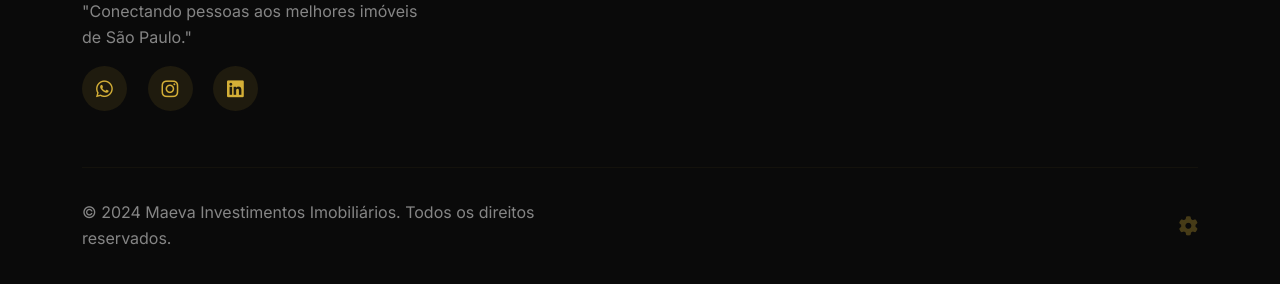
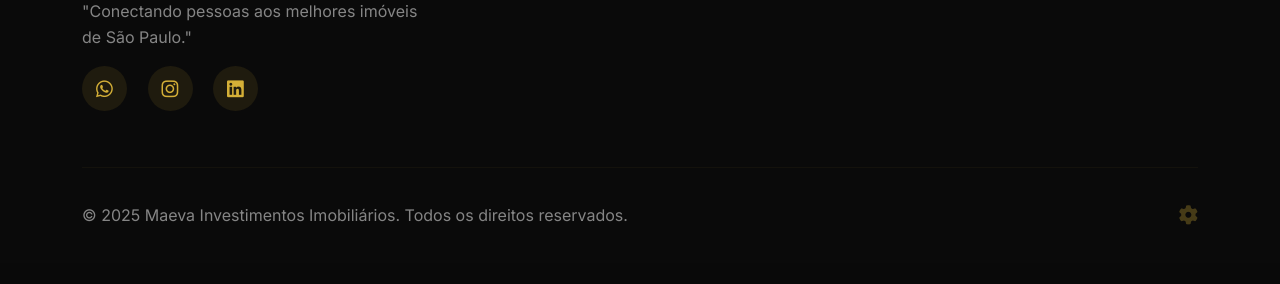
Before and after one commit to clientedev/maeva, a Flask app: page /sobre in a window 1280 px wide. Shown: the part 2747-3031 px from the top of the page. After the commit the page ends 2972 px from the top, so only its background shows below. Run offline with Flask 3, Linux system fonts and the light colour scheme; some web fonts are replaced.

Commit message:
Update copyright year and prepare site for deployment
Update the copyright year in the base template from 2024 to 2025.

Replit-Commit-Author: Agent
Replit-Commit-Session-Id: f417dbad-f6e9-4e66-a98e-e5802018e0ad
Replit-Commit-Checkpoint-Type: full_checkpoint
Replit-Commit-Screenshot-Url: https://storage.googleapis.com/screenshot-production-us-central1/8962f839-7a6e-43d2-b4fc-d5f6aa224993/f417dbad-f6e9-4e66-a98e-e5802018e0ad/FfBPhZN

```diff
--- a/templates/base.html
+++ b/templates/base.html
@@ -132,7 +132,7 @@
 
             <div class="row align-items-center">
                 <div class="col-md-6">
-                    <p class="mb-0 text-white-50">© 2024 Maeva Investimentos Imobiliários. Todos os direitos reservados.</p>
+                    <p class="mb-0 text-white-50">© 2025 Maeva Investimentos Imobiliários. Todos os direitos reservados.</p>
                 </div>
                 <div class="col-md-6 text-md-end">
                     <a href="{{ url_for('admin_login') }}" class="admin-access-link" title="Acesso Administrativo">
```
